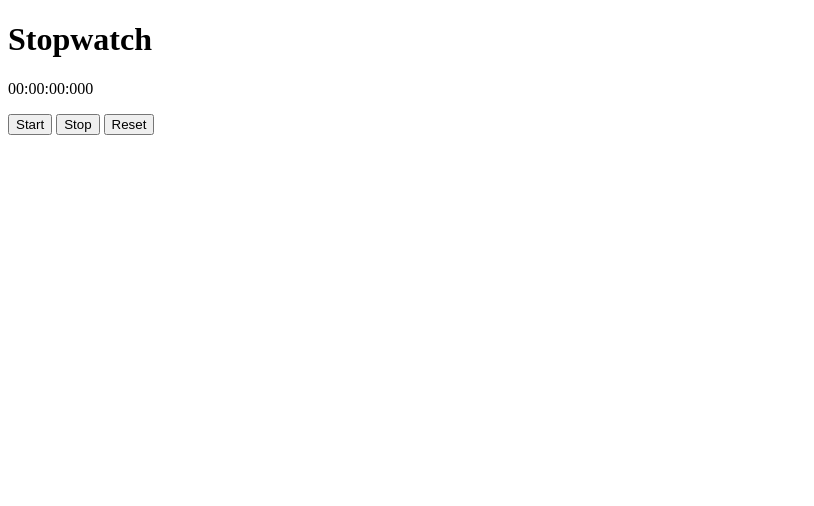
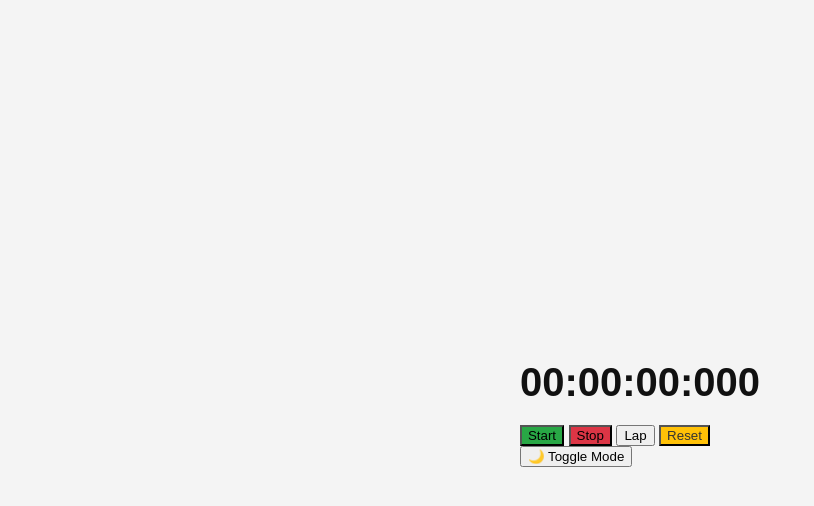
Before and after one commit to Rishi2553/PRODIGY_WD_02, a plain HTML site: page index.html in a window 1280 px wide. Shown: the whole page, without its empty margins (0-814 px from the left). Drawn offline with Linux system fonts and the light colour scheme.

Commit message:
Update index.html

```diff
--- a/index.html
+++ b/index.html
@@ -1,19 +1,29 @@
 <!DOCTYPE html>
 <html lang="en">
 <head>
-  <meta charset="UTF-8">
-  <meta name="viewport" content="width=device-width, initial-scale=1.0">
-  <title>Stopwatch</title>
-  <link rel="stylesheet" href="style.css.css">
+  <meta charset="UTF-8" />
+  <meta name="viewport" content="width=device-width, initial-scale=1.0"/>
+  <title>Advanced Stopwatch</title>
+  <link rel="stylesheet" href="style.css" />
 </head>
 <body>
-  <h1 id="">Stopwatch</h1>
-  <div id="container">
-    <p id="display">00:00:00:000</p>
-    <button type="button" id="start" onclick="start()">Start</button>
-    <button type="button" id="stop" onclick="stop()">Stop</button>
-    <button type="button" id="reset" onclick="reset()">Reset</button>
+  <div class="container">
+    <h1 id="display">00:00:00:000</h1>
+    <div class="buttons">
+      <button id="start">Start</button>
+      <button id="stop">Stop</button>
+      <button id="lap">Lap</button>
+      <button id="reset">Reset</button>
+    </div>
+
+    <div id="laps" class="laps-section"></div>
+
+    <div class="bottom-controls">
+      <button id="modeToggle">🌙 Toggle Mode</button>
+      <span id="last-time"></span>
+    </div>
   </div>
-  <script src="script.js.js"></script>
+
+  <script src="script.js"></script>
 </body>
 </html>
```
